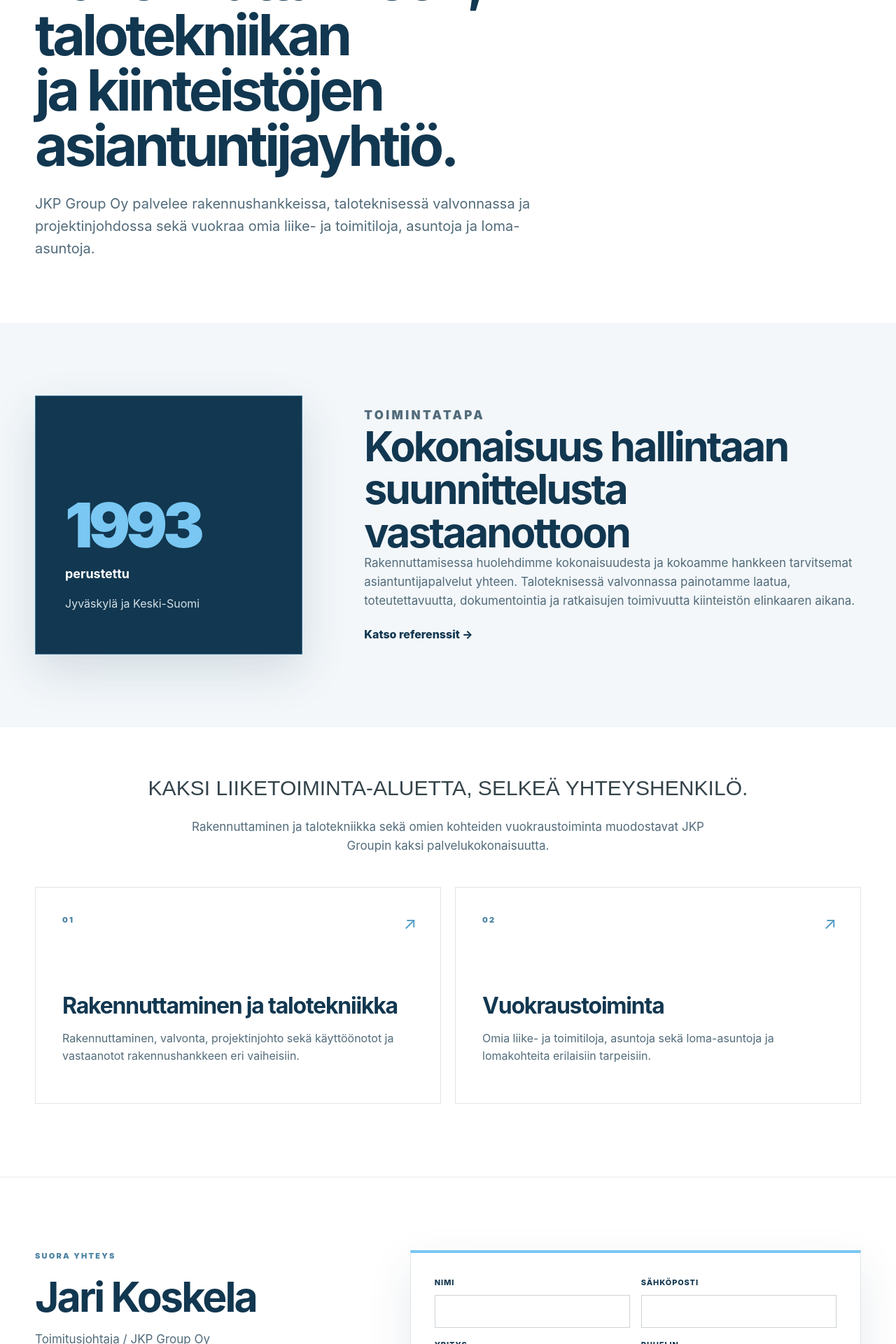
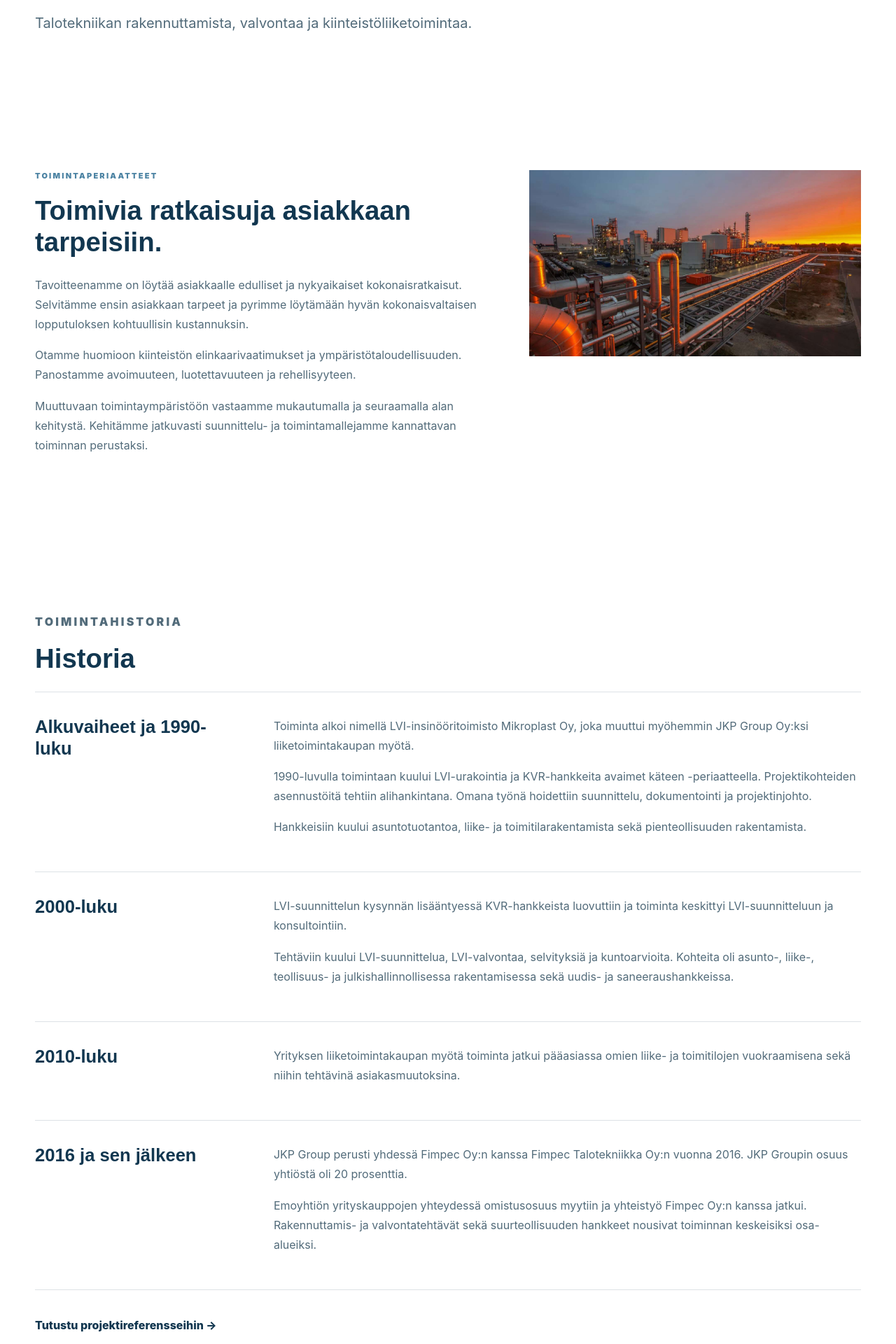
Before and after one commit to Jambovisuaalit/jkp-group-vercel-production, a Next.js app: page /yritys in a window 1280 px wide. Shown: the part 320-2240 px from the top of the page at 70% size. Built offline with nearby package versions, Linux system fonts and the light colour scheme; no server answers; the database is empty.

Commit message:
feat(company): follow customer company copy and history without guessing founding year

```diff
--- a/app/customer-p0.css
+++ b/app/customer-p0.css
@@ -140,3 +140,23 @@
     z-index: 300;
   }
 }
+
+/* Customer company PDF: quiet white editorial presentation; no new design system. */
+.company-hero { background: #fff; color: #123750; padding-block: clamp(55px, 7vw, 100px); }
+.company-hero h1 { font: 600 clamp(37px, 5vw, 70px)/1.1 Arial, Helvetica, sans-serif; color: #123750; }
+.company-hero p:not(.eyebrow) { max-width: 680px; color: #526b7a; }
+.company-profile, .company-history { background: #fff; }
+.company-profile-grid { display: grid; grid-template-columns: 1.15fr .85fr; gap: clamp(28px, 5vw, 90px); align-items: start; }
+.company-profile-text h2, .company-history h2 { color: #123750; font: 600 clamp(29px, 3vw, 45px)/1.18 Arial, Helvetica, sans-serif; margin: 14px 0 24px; }
+.company-profile-text p:not(.eyebrow), .company-history p { color: #526b7a; font-size: 16px; line-height: 1.76; margin: 0 0 16px; }
+.company-profile-image { background: #f3f7fa; overflow: hidden; }
+.company-profile-image img { display: block; width: 100%; height: auto; max-height: 475px; object-fit: cover; }
+.company-history-list { margin-bottom: 38px; }
+.company-history-item { display: grid; grid-template-columns: minmax(140px, .33fr) 1fr; gap: clamp(25px, 5vw, 80px); padding: 34px 0; border-top: 1px solid rgba(18,55,80,.14); }
+.company-history-item:last-child { border-bottom: 1px solid rgba(18,55,80,.14); }
+.company-history-item h3 { margin: 0; color: #123750; font: 600 clamp(22px,2vw,29px)/1.22 Arial,Helvetica,sans-serif; }
+@media (max-width: 760px) {
+  .company-profile-grid, .company-history-item { grid-template-columns: 1fr; }
+  .company-history-item { gap: 18px; }
+  .company-profile-image img { max-height: 340px; }
+}
--- a/app/yritys/page.tsx
+++ b/app/yritys/page.tsx
@@ -8,88 +8,92 @@
 
 export const metadata: Metadata = withLocalizedSeo({
   title: "Yritys",
-  description:
-    "JKP Group Oy on vuonna 1993 perustettu rakennuttamisen, talotekniikan ja kiinteistöjen asiantuntijayhtiö Jyväskylässä ja Keski-Suomessa.",
+  description: "JKP Group Oy:n toimintaperiaatteet ja historia: LVI-urakointi, LVI-suunnittelu, konsultointi, omien kiinteistöjen vuokraus sekä rakennuttamisen ja taloteknisen valvonnan tehtävät.",
 }, "/yritys", "fi");
+export const dynamic = "force-dynamic";
 
-export const dynamic = "force-dynamic";
+const phases = [
+  {
+    title: "Alkuvaiheet ja 1990-luku",
+    paragraphs: [
+      "Toiminta alkoi nimellä LVI-insinööritoimisto Mikroplast Oy, joka muuttui myöhemmin JKP Group Oy:ksi liiketoimintakaupan myötä.",
+      "1990-luvulla toimintaan kuului LVI-urakointia ja KVR-hankkeita avaimet käteen -periaatteella. Projektikohteiden asennustöitä tehtiin alihankintana. Omana työnä hoidettiin suunnittelu, dokumentointi ja projektinjohto.",
+      "Hankkeisiin kuului asuntotuotantoa, liike- ja toimitilarakentamista sekä pienteollisuuden rakentamista.",
+    ],
+  },
+  {
+    title: "2000-luku",
+    paragraphs: [
+      "LVI-suunnittelun kysynnän lisääntyessä KVR-hankkeista luovuttiin ja toiminta keskittyi LVI-suunnitteluun ja konsultointiin.",
+      "Tehtäviin kuului LVI-suunnittelua, LVI-valvontaa, selvityksiä ja kuntoarvioita. Kohteita oli asunto-, liike-, teollisuus- ja julkishallinnollisessa rakentamisessa sekä uudis- ja saneeraushankkeissa.",
+    ],
+  },
+  {
+    title: "2010-luku",
+    paragraphs: [
+      "Yrityksen liiketoimintakaupan myötä toiminta jatkui pääasiassa omien liike- ja toimitilojen vuokraamisena sekä niihin tehtävinä asiakasmuutoksina.",
+    ],
+  },
+  {
+    title: "2016 ja sen jälkeen",
+    paragraphs: [
+      "JKP Group perusti yhdessä Fimpec Oy:n kanssa Fimpec Talotekniikka Oy:n vuonna 2016. JKP Groupin osuus yhtiöstä oli 20 prosenttia.",
+      "Emoyhtiön yrityskauppojen yhteydessä omistusosuus myytiin ja yhteistyö Fimpec Oy:n kanssa jatkui. Rakennuttamis- ja valvontatehtävät sekä suurteollisuuden hankkeet nousivat toiminnan keskeisiksi osa-alueiksi.",
+    ],
+  },
+];
 
 export default async function YritysPage() {
   const content = await getSiteContent();
-
+  const image = content.media.technicalImageUrl || "/images/jkp-teollisuus-hero-asiakkaan-kuva.jpeg";
   return (
     <>
       <Header email={content.company.email} />
       <main>
-        <section className="subhero">
+        <section className="subhero company-hero">
           <div className="shell narrow">
-            <p className="eyebrow">JKP Group Oy / vuodesta 1993</p>
-            <h1>Rakennuttamisen, talotekniikan ja kiinteistöjen asiantuntijayhtiö.</h1>
-            <p>
-              JKP Group Oy palvelee rakennushankkeissa, taloteknisessä valvonnassa ja
-              projektinjohdossa sekä vuokraa omia liike- ja toimitiloja, asuntoja ja
-              loma-asuntoja.
-            </p>
+            <p className="eyebrow">Yritys</p>
+            <h1>JKP Group Oy</h1>
+            <p>Talotekniikan rakennuttamista, valvontaa ja kiinteistöliiketoimintaa.</p>
           </div>
         </section>
-
-        <section className="section about-section">
-          <div className="shell about-grid">
-            <div className="about-panel">
-              <span>1993</span>
-              <strong>perustettu</strong>
-              <p>{content.company.area}</p>
+        <section className="section company-profile">
+          <div className="shell company-profile-grid">
+            <div className="company-profile-text">
+              <p className="eyebrow">Toimintaperiaatteet</p>
+              <h2>Toimivia ratkaisuja asiakkaan tarpeisiin.</h2>
+              <p>Tavoitteenamme on löytää asiakkaalle edulliset ja nykyaikaiset kokonaisratkaisut. Selvitämme ensin asiakkaan tarpeet ja pyrimme löytämään hyvän kokonaisvaltaisen lopputuloksen kohtuullisin kustannuksin.</p>
+              <p>Otamme huomioon kiinteistön elinkaarivaatimukset ja ympäristötaloudellisuuden. Panostamme avoimuuteen, luotettavuuteen ja rehellisyyteen.</p>
+              <p>Muuttuvaan toimintaympäristöön vastaamme mukautumalla ja seuraamalla alan kehitystä. Kehitämme jatkuvasti suunnittelu- ja toimintamallejamme kannattavan toiminnan perustaksi.</p>
             </div>
-            <div className="about-copy">
-              <p className="eyebrow">Toimintatapa</p>
-              <h2>{content.about.title}</h2>
-              <p>{content.about.body}</p>
-              <Link className="text-link dark-link" href="/referenssit">
-                Katso referenssit →
-              </Link>
+            <div className="company-profile-image">
+              <img src={image} alt="JKP Group Oy:n talotekniikan esittelykuva" loading="lazy" />
             </div>
           </div>
         </section>
-
-        <section className="section business-section">
-          <div className="shell section-heading">
-            <div>
-              <p className="eyebrow">Palvelukokonaisuudet</p>
-              <h2>Kaksi liiketoiminta-aluetta, selkeä yhteyshenkilö.</h2>
+        <section className="section company-history" id="historia">
+          <div className="shell">
+            <p className="eyebrow">Toimintahistoria</p>
+            <h2>Historia</h2>
+            <div className="company-history-list">
+              {phases.map((phase) => (
+                <article className="company-history-item" key={phase.title}>
+                  <h3>{phase.title}</h3>
+                  <div>{phase.paragraphs.map((paragraph) => <p key={paragraph}>{paragraph}</p>)}</div>
+                </article>
+              ))}
             </div>
-            <p>
-              Rakennuttaminen ja talotekniikka sekä omien kohteiden vuokraustoiminta
-              muodostavat JKP Groupin kaksi palvelukokonaisuutta.
-            </p>
-          </div>
-          <div className="shell business-grid">
-            {content.businessAreas.map((area, index) => (
-              <Link className="business-card" href={`/${area.slug}`} key={area.slug}>
-                <span className="eyebrow">0{index + 1}</span>
-                <div>
-                  <h3>{area.title}</h3>
-                  <p>{area.summary}</p>
-                </div>
-                <span className="card-arrow" aria-hidden="true">↗</span>
-              </Link>
-            ))}
+            <Link href="/referenssit" className="text-link dark-link">Tutustu projektireferensseihin →</Link>
           </div>
         </section>
-
         <section className="contact-section" id="yhteys">
           <div className="shell contact-grid">
             <div>
               <p className="eyebrow">Suora yhteys</p>
               <h2>Jari Koskela</h2>
               <p>Toimitusjohtaja / JKP Group Oy</p>
-              <a className="contact-email" href={`mailto:${content.company.email}`}>
-                {content.company.email}
-              </a>
-              {content.company.phone ? (
-                <a className="contact-email" href={`tel:${content.company.phone.replace(/\s/g, "")}`}>
-                  {content.company.phone}
-                </a>
-              ) : null}
+              <a className="contact-email" href={"mailto:" + content.company.email}>{content.company.email}</a>
+              {content.company.phone ? <a className="contact-email" href={"tel:" + content.company.phone.replace(/\s/g, "")}>{content.company.phone}</a> : null}
             </div>
             <ContactForm subject="Yhteydenottopyyntö / Yritys" />
           </div>
```
Also changed, not shown: app/en/yritys/page.tsx (+61 -67 lines).
